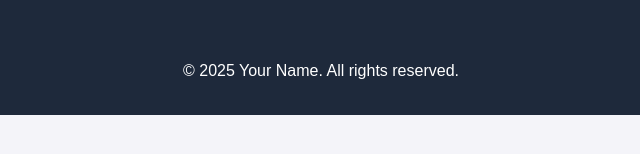
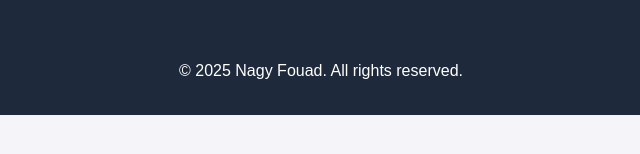
Before and after one commit to nagysfouad/nagyfouad.com, a plain HTML site: page index.html in a window 1280 px wide. Shown: the part 142-296 px from the top of the page, 319-959 px from the left. Drawn offline with Linux system fonts and the light colour scheme.

Commit message:
Update index.html

```diff
--- a/index.html
+++ b/index.html
@@ -3,7 +3,7 @@
 <head>
     <meta charset="UTF-8">
     <meta name="viewport" content="width=device-width, initial-scale=1.0">
-    <title>Portfolio Website</title>
+    <title>Nagy Fouad's Website</title>
     <style>
         body {
             font-family: Arial, sans-serif;
@@ -82,7 +82,7 @@
     </header>
 
     <footer>
-        <p>&copy; 2025 Your Name. All rights reserved.</p>
+        <p>&copy; 2025 Nagy Fouad. All rights reserved.</p>
     </footer>
 </body>
 </html>
```
